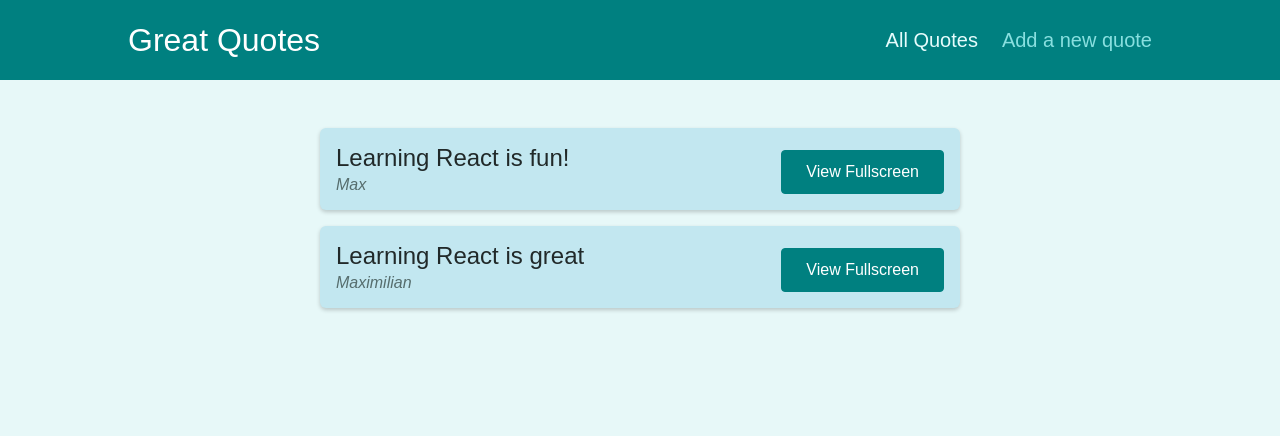
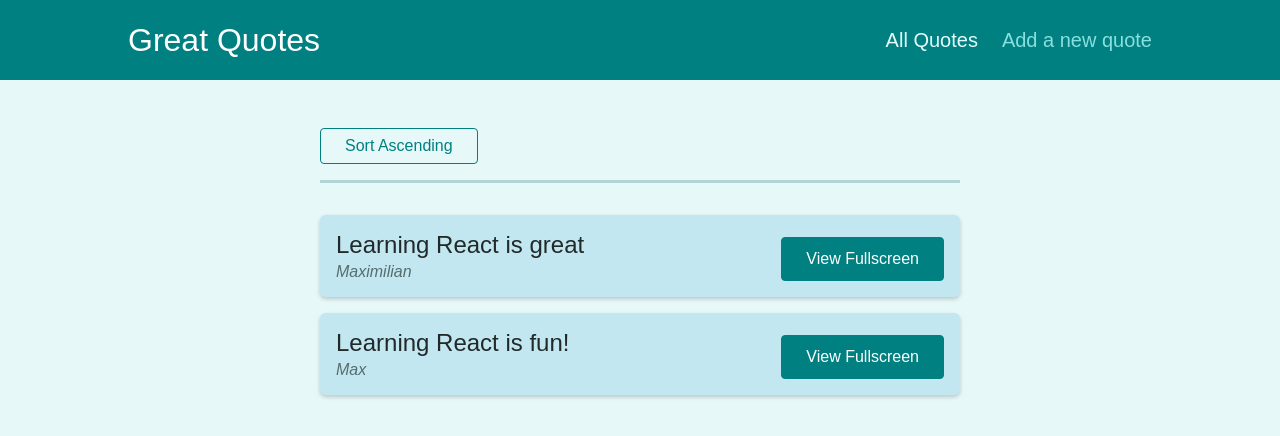
Before and after one commit to surajsgh/Great_Quotes, a React (Create React App) app: page /quotes in a window 1280 px wide. Shown: the top 436 px of the page. Built offline with nearby package versions, Linux system fonts and the light colour scheme.

Commit message:
Use query parameters to either ascend or descend the data.

```diff
--- a/src/components/quotes/QuoteList.js
+++ b/src/components/quotes/QuoteList.js
@@ -1,11 +1,40 @@
-import { Fragment } from 'react';
+import { Fragment } from "react";
+import { useHistory, useLocation } from "react-router-dom";
 
-import QuoteItem from './QuoteItem';
-import classes from './QuoteList.module.css';
+import QuoteItem from "./QuoteItem";
+import classes from "./QuoteList.module.css";
+
+const sortQuotes = (quotes, ascending) => {
+  return quotes.sort((quoteA, quoteB) => {
+    if (ascending) {
+      return quoteA.id > quoteB.id ? 1 : -1;
+    } else {
+      return quoteA.id < quoteB.id ? 1 : -1;
+    }
+  });
+};
 
 const QuoteList = (props) => {
+  const history = useHistory();
+  const location = useLocation();
+
+  const queryParams = new URLSearchParams(location.search);
+
+  const isSortingAscending = queryParams.get("sort") === "asc";
+
+  const sortedQuotes = sortQuotes(props.quotes, isSortingAscending);
+
+  const changeSortingHandler = () => {
+    history.push("/quotes?sort=" + (isSortingAscending ? "desc" : "asc"));
+  };
+
   return (
     <Fragment>
+      <div className={classes.sorting}>
+        <button onClick={changeSortingHandler}>
+          Sort {isSortingAscending ? "Descending" : "Ascending"}
+        </button>
+      </div>
       <ul className={classes.list}>
         {props.quotes.map((quote) => (
           <QuoteItem
```
